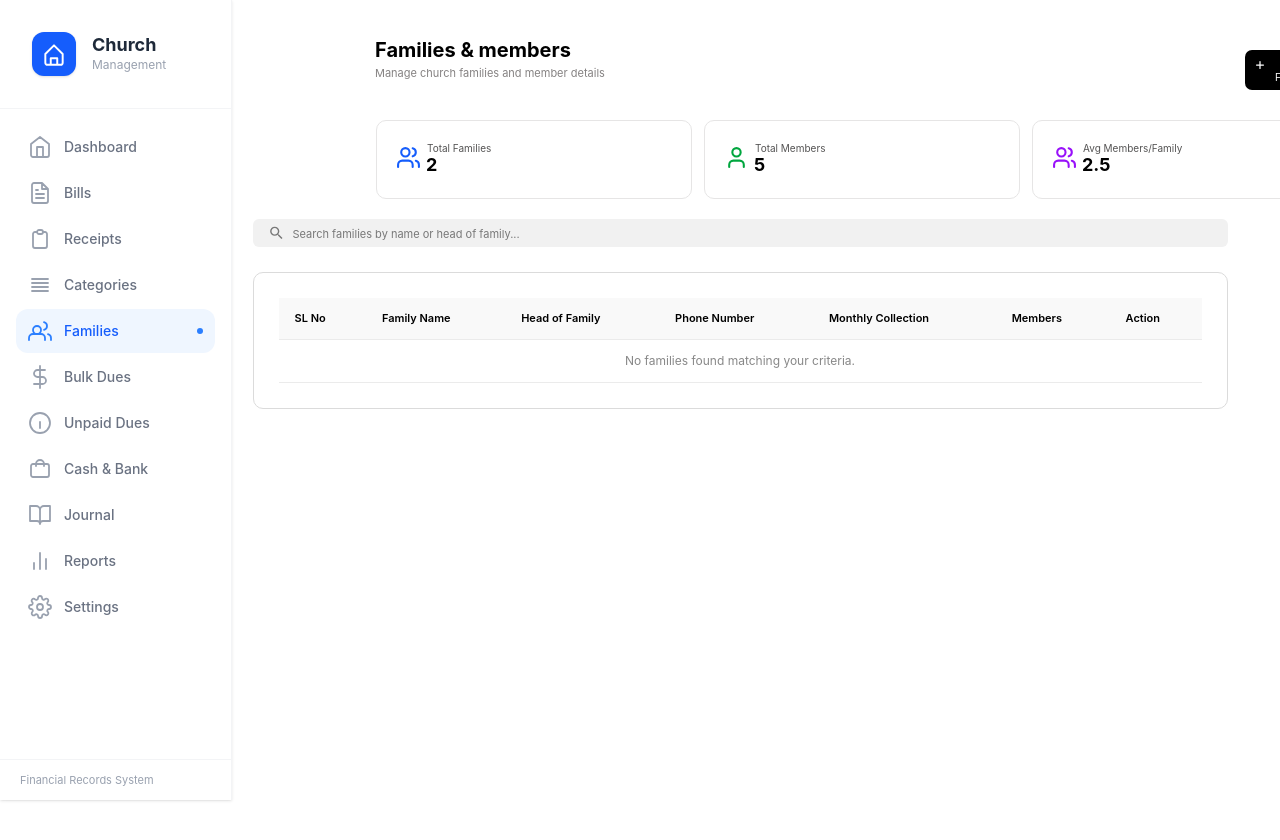
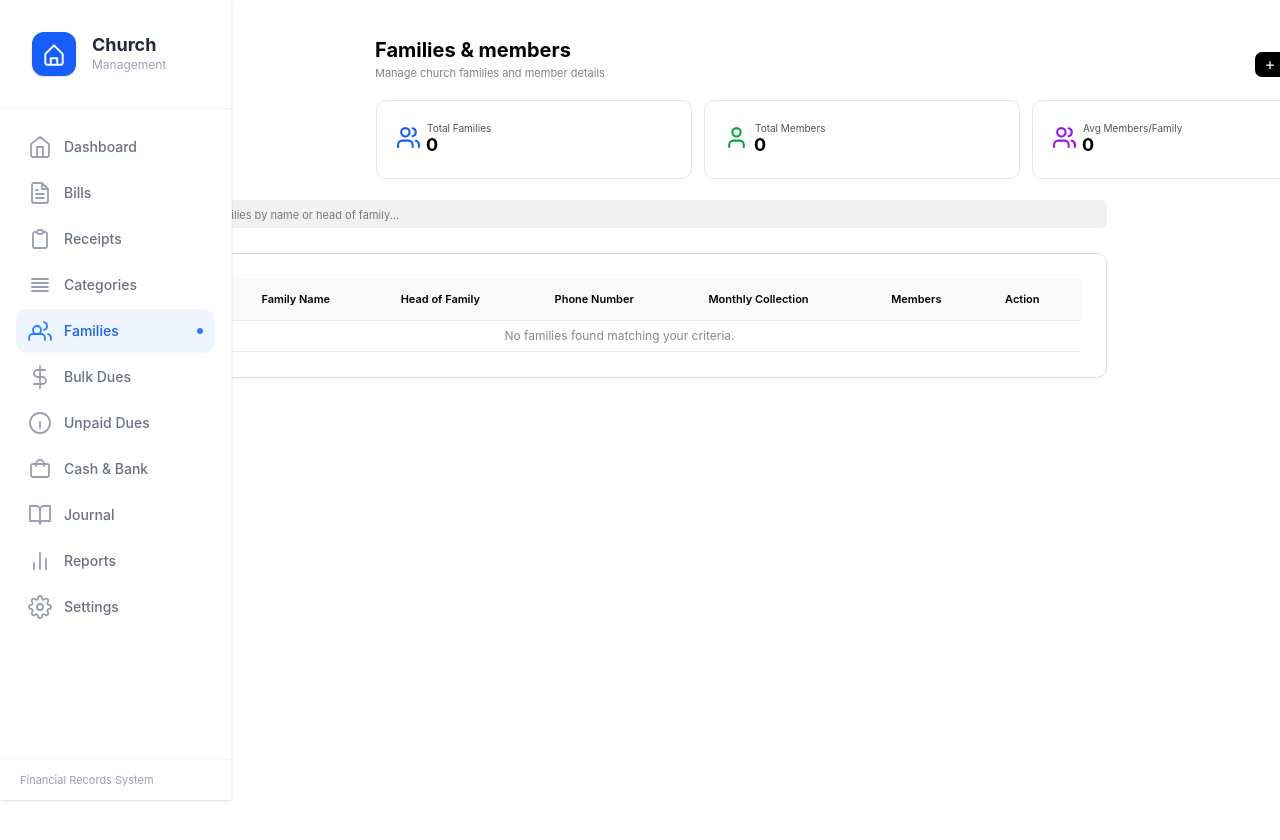
Before and after one commit to druv360-in/financialmngmt, a React (Vite) app: page /families in a window 1280 px wide. Shown: the top 840 px of the page. Built offline with nearby package versions, Linux system fonts and the light colour scheme.

Commit message:
updated aswanth components and pages

```diff
--- a/src/App.jsx
+++ b/src/App.jsx
@@ -1,45 +1,18 @@
 import { Routes, Route } from 'react-router-dom'
 import './App.css'
 
-// arathi
-import Addoreditbill from './components/arathi/Addoreditbill'
-import Receiptcard from './components/arathi/Receiptcard'
-import Receiptsmanagement from './components/arathi/Receiptsmanagement'
-
-// binoj
-import CurrentBalances from './components/binoj/CurrentBalances'
-import FinancialYearBanner from './components/binoj/FinancialYearBanner'
-import Sidemenu from './components/binoj/Sidemenu'
-import TotalDisplayCards from './components/binoj/TotalDisplayCards'
 
 // Aswanth
-import Add_editfamily from './components/aswanth/Add_editfamily'
-import Edit_family from './components/aswanth/Edit_family'
-import Families_members from './components/aswanth/Families_members'
-import Family_stats from './components/aswanth/Family_stats'
-import Ledger_format_table from './components/aswanth/Ledger_format_table'
-import View_familycard from './components/aswanth/View_familycard'
+
 import Families from './pages/Families'
 
 function App() {
   return (
     <Routes>
-      <Route path="/Addoreditbill"      element={<Addoreditbill />} />
-      <Route path="/Receiptcard"        element={<Receiptcard />} />
-      <Route path="/Receiptsmanagement" element={<Receiptsmanagement />} />
-      <Route path="/CurrentBalances"    element={<CurrentBalances />} />
-      <Route path="/FinancialYearBanner" element={<FinancialYearBanner />} />
-      <Route path="/Sidemenu"            element={<Sidemenu />} />
-      <Route path="/TotalDisplayCards"        element={<TotalDisplayCards />} />
 
       {/* aswanth */}
       <Route path="/families" element={<Families />} />
-      <Route path="/addfamily" element={<Add_editfamily />} />
-      <Route path="/editfamily" element={<Edit_family />} />
-      <Route path="/familymembers" element={<Families_members />} />
-      <Route path="/familystats" element={<Family_stats />} />
-      <Route path="/ledgerformat" element={<Ledger_format_table />} />
-      <Route path="/viewfamilycard" element={<View_familycard />} />
+
 
     </Routes>
   )
--- a/src/components/aswanth/Families_members.jsx
+++ b/src/components/aswanth/Families_members.jsx
@@ -40,8 +40,9 @@ const SubHeading = styled.p`
 
 const AddFamilyBtn = styled.div`
   position: absolute;
-  left: 1245px;
+  left: 1255px;
   top: 50px;
+  width: 100px;
 
   @media (max-width: 768px) {
     left: 20px;
@@ -116,6 +117,22 @@ const StatsBoxes = styled.div`
 `;
 function Families_members() {
   const [showModal, setShowModal] = useState(false);
+
+  // 👇 Add here
+  const families = JSON.parse(localStorage.getItem("families")) || [];
+
+  const totalFamilies = families.length;
+
+  const totalMembers = families.reduce(
+    (total, family) => total + (family.members?.length || 0),
+    0
+  );
+
+  const avgMembers =
+    totalFamilies > 0
+      ? (totalMembers / totalFamilies).toFixed(1)
+      : 0;
+
   return (
     <div>
 
@@ -149,7 +166,7 @@ function Families_members() {
         <Family_stats
           icon={<LuUsers className="text-blue-600 text-xl mt-1 text-[25px]" />}
           heading="Total Families"
-          value="2"
+          value={totalFamilies}
         />
 
         <Family_stats
@@ -157,7 +174,7 @@ function Families_members() {
             <LuUser className="text-green-600 text-xl mt-1 text-[25px]" />
           }
           heading="Total Members"
-          value="5"
+           value={totalMembers}
         />
 
         <Family_stats
@@ -165,7 +182,7 @@ function Families_members() {
             <LuUsers className="text-purple-600 text-xl mt-1 text-[25px]" />
           }
           heading="Avg Members/Family"
-          value="2.5"
+          value={avgMembers}
         />
 
       </StatsBoxes>
--- a/src/components/aswanth/Ledger_format_table.jsx
+++ b/src/components/aswanth/Ledger_format_table.jsx
@@ -82,7 +82,7 @@ const LedgerTable = styled.table`
   }
 
   tbody td {
-    padding: 12px 16px;
+    padding: 6px 16px;
     color: rgb(0, 0, 0);
     font-size: 12px;
     font-weight: 400;
@@ -103,6 +103,8 @@ const ActionButtonGroup = styled.div`
 `;
 
 const ViewButton = styled.button`
+position: relative;
+left: 0px;
   width: 100px;
   height: 28px;
   border: none;
@@ -124,6 +126,8 @@ const ViewButton = styled.button`
 `;
 
 const EditButton = styled.button`
+position: relative;
+left: 10px;
   width: 28px;
   height: 28px;
   border: none;
@@ -143,6 +147,8 @@ const EditButton = styled.button`
 `;
 
 const DeleteButton = styled.button`
+position: relative;
+left: 15px;
   width: 28px;
   height: 28px;
   border: none;
@@ -157,7 +163,7 @@ const DeleteButton = styled.button`
   transition: opacity 0.2s;
 
   &:hover {
-    opacity: 0.85;
+    opacity: 1.85;
   }
 `;
 
@@ -174,11 +180,20 @@ function Ledger_format_table() {
   const families = JSON.parse(localStorage.getItem("families")) || [];
 
   const deleteFamily = (id) => {
-    const updatedFamilies = families.filter((family) => family.id !== id);
-    localStorage.setItem("families", JSON.stringify(updatedFamilies));
-    // Soft UI refresh instead of a hard browser reload
-    window.location.reload();
-  };
+  const confirmDelete = window.confirm(
+    "Are you sure you want to delete this family?"
+  );
+
+  if (!confirmDelete) return;
+
+  const updatedFamilies = families.filter(
+    (family) => family.id !== id
+  );
+
+  localStorage.setItem("families", JSON.stringify(updatedFamilies));
+
+  window.location.reload();
+};
 
   // Filter data based on search input
   const filteredFamilies = families.filter(
--- a/src/pages/Families.jsx
+++ b/src/pages/Families.jsx
@@ -1,20 +1,38 @@
-import Family_stats from "../components/aswanth/Family_stats";
 import Ledger_format_table from "../components/aswanth/Ledger_format_table";
-import View_familycard from "../components/aswanth/View_familycard";
 import Families_members from "../components/aswanth/Families_members";
 import Sidemenu from "../components/binoj/Sidemenu";
 
 function Families() {
   return (
-    <div className=" p-5">
-      <Sidemenu />
-      <div className="-ml-5">
-        <Families_members />
+    <>
+      {/* MOBILE & TABLET VIEW */}
+      <div className="block lg:hidden p-3 mt-1">
+        <Sidemenu />
+
+        <div className="relative ">
+  <Families_members />
+</div>
+
+        <div className="mt-40 overflow-x-auto">
+          <Ledger_format_table />
         </div>
-      <div className="mt-20 ml-50">
-        <Ledger_format_table />
       </div>
-    </div>
+
+      {/* LAPTOP & DESKTOP VIEW */}
+      <div className="hidden lg:flex min-h-screen">
+        <div className="w-64 shrink-0">
+          <Sidemenu />
+        </div>
+
+        <div className="absolute z-100 ">
+          <Families_members />
+        </div>
+          <div className="absolute right-37 mt-40 w-256.25">
+            <Ledger_format_table />
+          </div>
+
+      </div>
+    </>
   );
 }
 
```
